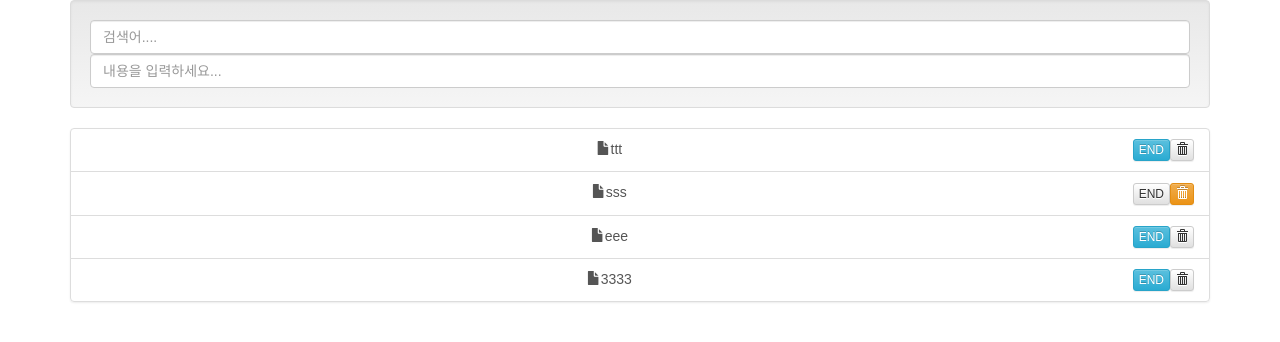
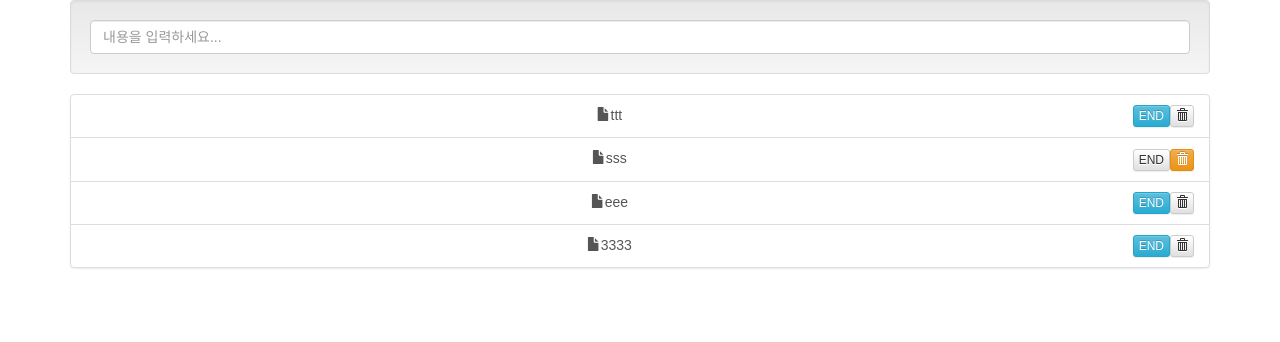
Before and after one commit to H-Betty/todo, a React (Create React App) app: page / in a window 1280 px wide. Shown: the top 342 px of the page. Built offline with nearby package versions, Linux system fonts and the light colour scheme.

Commit message:
파일 정리

```diff
--- a/public/index.html
+++ b/public/index.html
@@ -21,6 +21,11 @@
     <!-- Latest compiled and minified JavaScript -->
     <script src="https://code.jquery.com/jquery-3.1.1.slim.min.js" integrity="sha384-A7FZj7v+d/sdmMqp/nOQwliLvUsJfDHW+k9Omg/a/EheAdgtzNs3hpfag6Ed950n" crossorigin="anonymous"></script>
     <script src="https://maxcdn.bootstrapcdn.com/bootstrap/3.3.7/js/bootstrap.min.js" integrity="sha384-Tc5IQib027qvyjSMfHjOMaLkfuWVxZxUPnCJA7l2mCWNIpG9mGCD8wGNIcPD7Txa" crossorigin="anonymous"></script>
+
+    <style>
+        .blind{ display: none;}
+    </style>
+
   </head>
   <body>
     <div id="root"></div>
--- a/src/Todo.css
+++ /dev/null
@@ -1,3 +0,0 @@
-.list-group{
-    /*max-width: 500px*/
-}
--- a/src/Todo.js
+++ b/src/Todo.js
@@ -1,9 +1,8 @@
 import React, { Component } from 'react';
+
+import update from 'react-addons-update'
 import TodoInfo from './TodoInfo';
 import TodoCreate from './TodoCreate';
-import './Todo.css';
-import update from 'react-addons-update'
-import UI from './UI';
 
 export default class Todo extends Component{
 
@@ -148,11 +147,10 @@ export default class Todo extends Component{
 
         return (
             <div className="container">
-                <UI />
                 <div className="well">
                     <input
                         name="search"
-                        className="form-control"
+                        className="form-control blind"
                         placeholder="검색어...."
                         value={this.state.search}
                         onChange={this.handleChange} />
```
